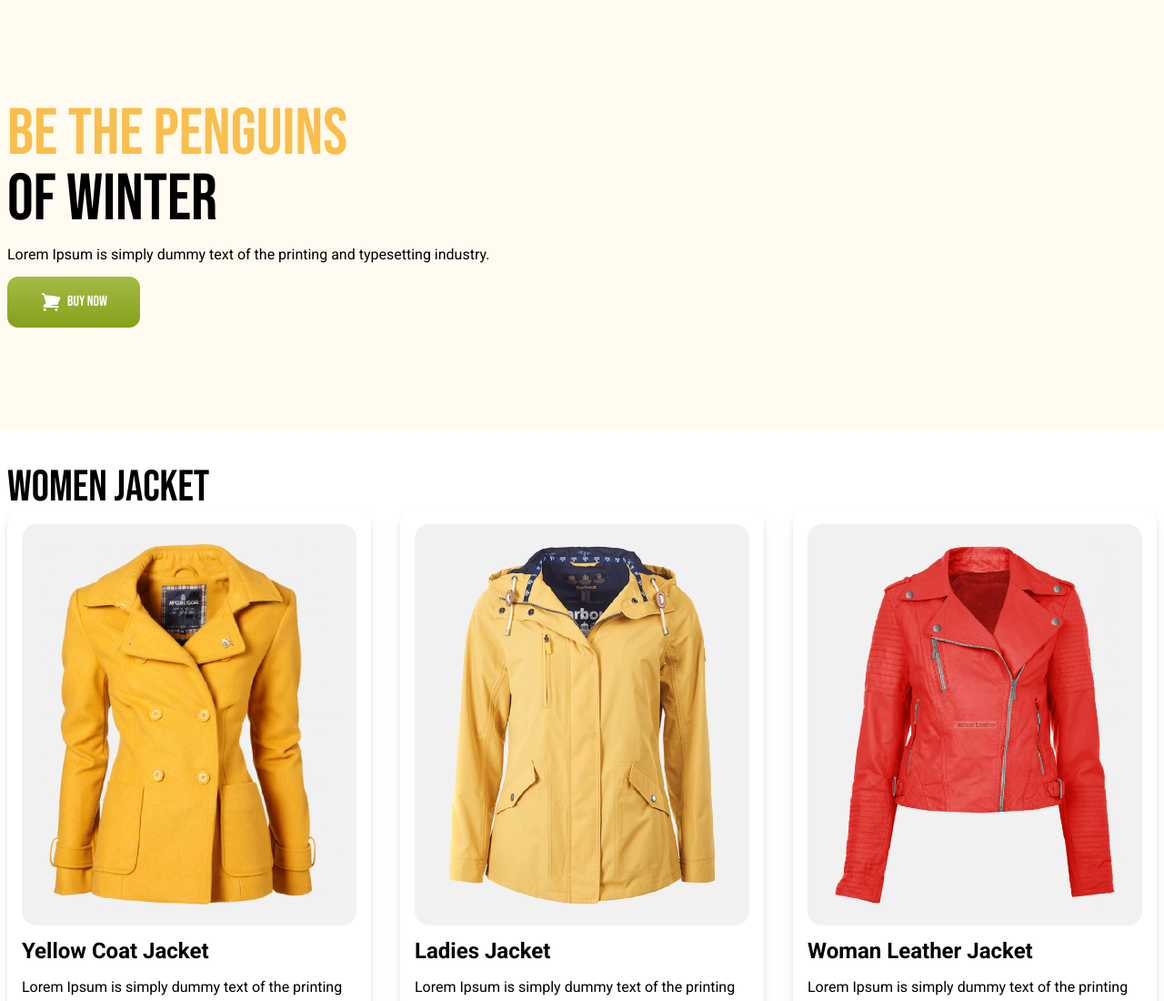
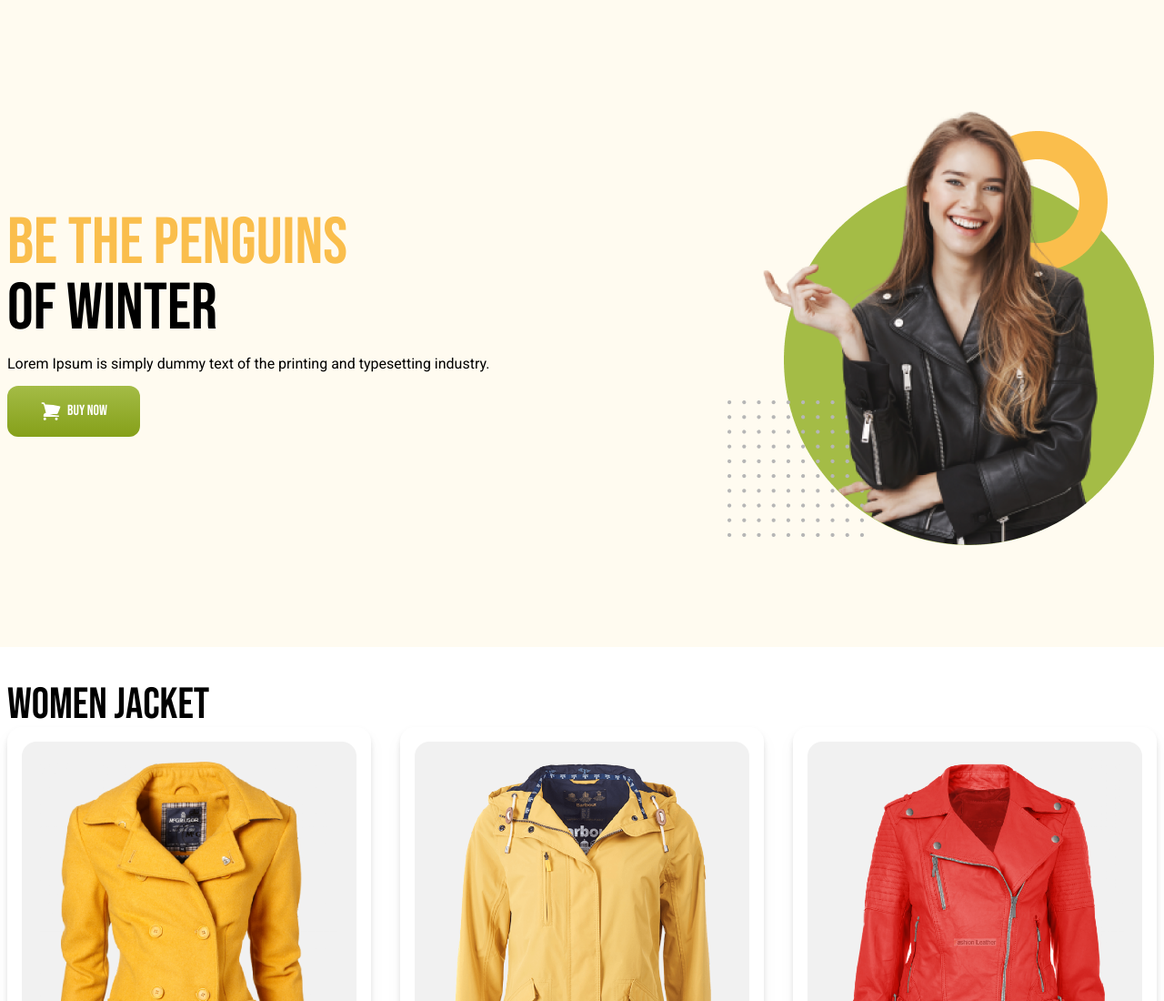
Before and after one commit to ShakeefAhmedRakin/PenguinFashion-Tailwind, a plain HTML site: page index.html in a window 1280 px wide. Shown: the top 1100 px of the page at 91% size. Drawn offline with nearby package versions, Linux system fonts and the light colour scheme; the site is published under a folder, as on GitHub Pages, so addresses that start at the root find nothing.

Commit message:
Fixed the banner image not showing up on the live website

```diff
--- a/index.html
+++ b/index.html
@@ -59,7 +59,7 @@
           </button>
         </div>
         <div>
-          <img src="/images/model.png" alt="" />
+          <img src="images/model.png" alt="" />
         </div>
       </div>
     </header>
```
